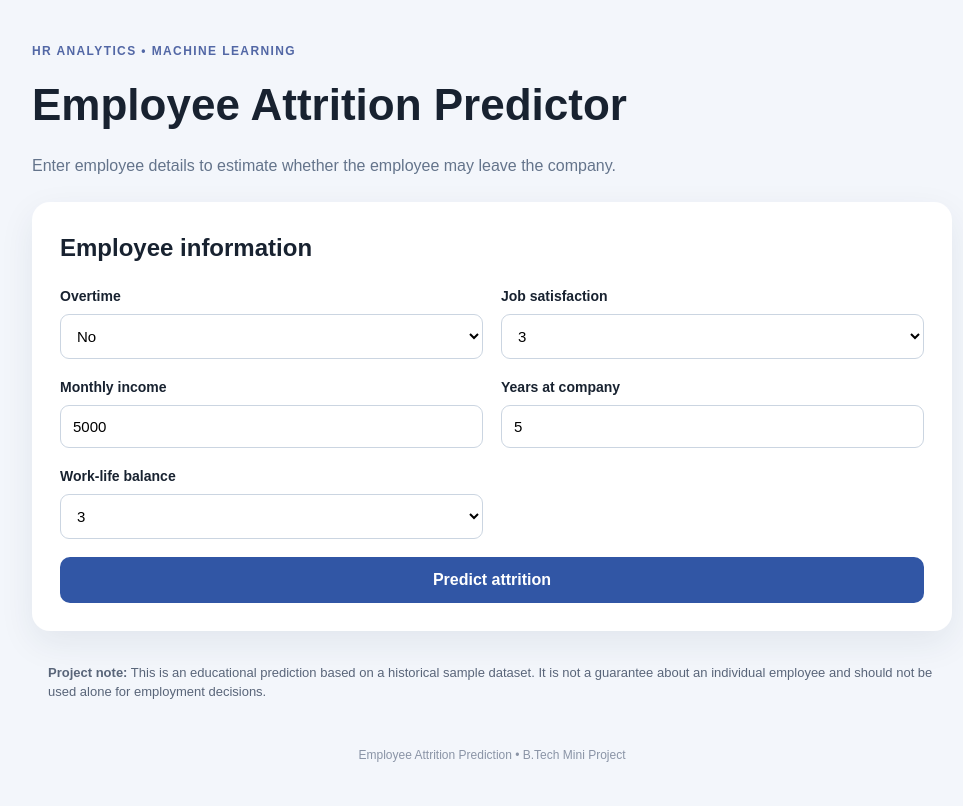
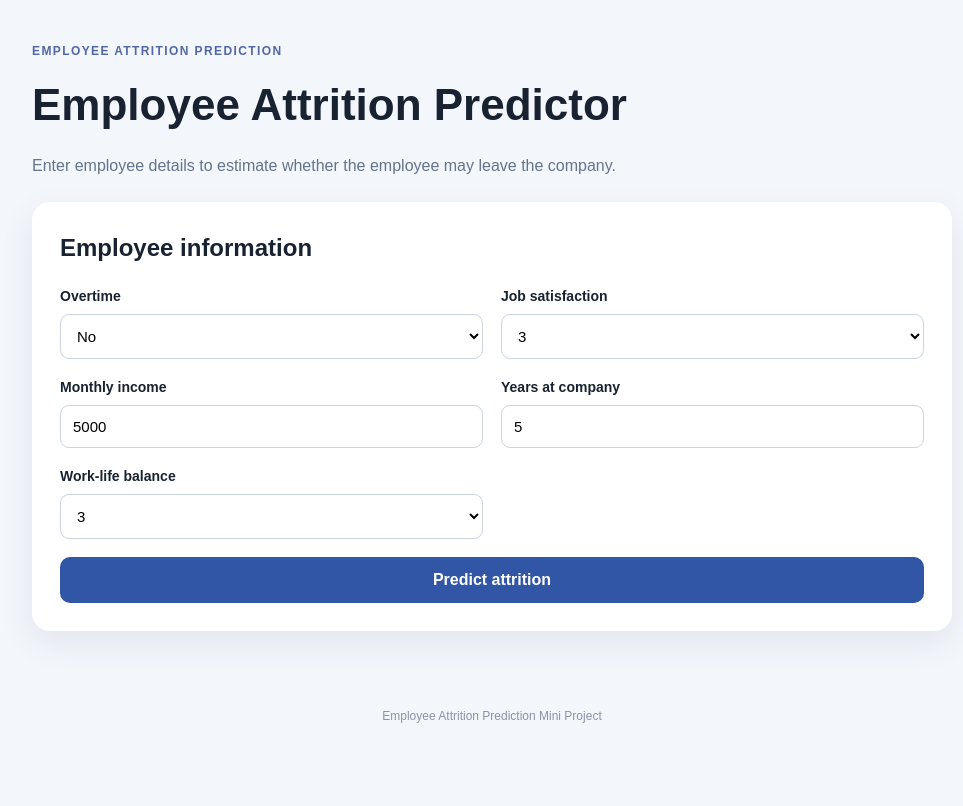
Before and after one commit to sudharsan73/Employee-Attrition, a Flask app: page / in a window 1280 px wide. Shown: the whole page, without its empty margins (148-1111 px from the left). After the commit the page ends 723 px from the top, so only its background shows below. Run offline with Flask 3, Linux system fonts and the light colour scheme; parts of the project's set-up code (start-up, migrations or seed data) failed here and were passed over.

Commit message:
Update index.html

```diff
--- a/templates/index.html
+++ b/templates/index.html
@@ -9,7 +9,7 @@
 <body>
   <main class="container">
     <header class="hero">
-      <p class="eyebrow">HR ANALYTICS • MACHINE LEARNING</p>
+      <p class="eyebrow">EMPLOYEE ATTRITION PREDICTION</p>
       <h1>Employee Attrition Predictor</h1>
       <p>Enter employee details to estimate whether the employee may leave the company.</p>
     </header>
@@ -67,10 +67,9 @@
     </section>
 
     <section class="note">
-      <strong>Project note:</strong> This is an educational prediction based on a historical sample dataset.
-      It is not a guarantee about an individual employee and should not be used alone for employment decisions.
+      <strong></strong>
     </section>
-    <footer>Employee Attrition Prediction • B.Tech Mini Project</footer>
+    <footer>Employee Attrition Prediction Mini Project</footer>
   </main>
 </body>
 </html>
```
